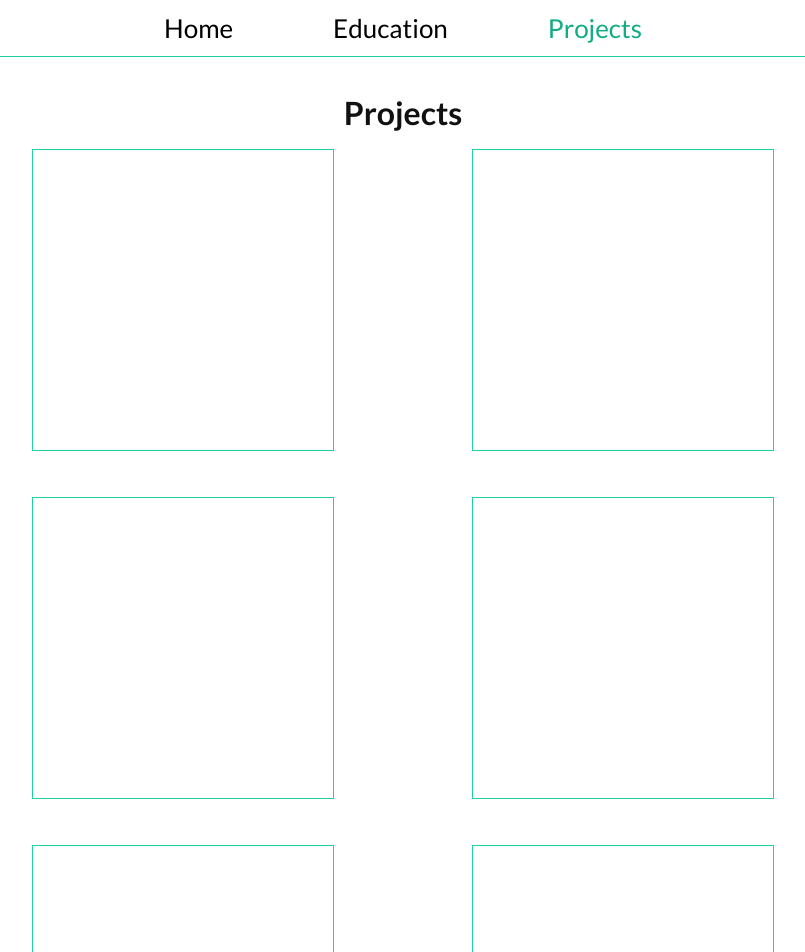
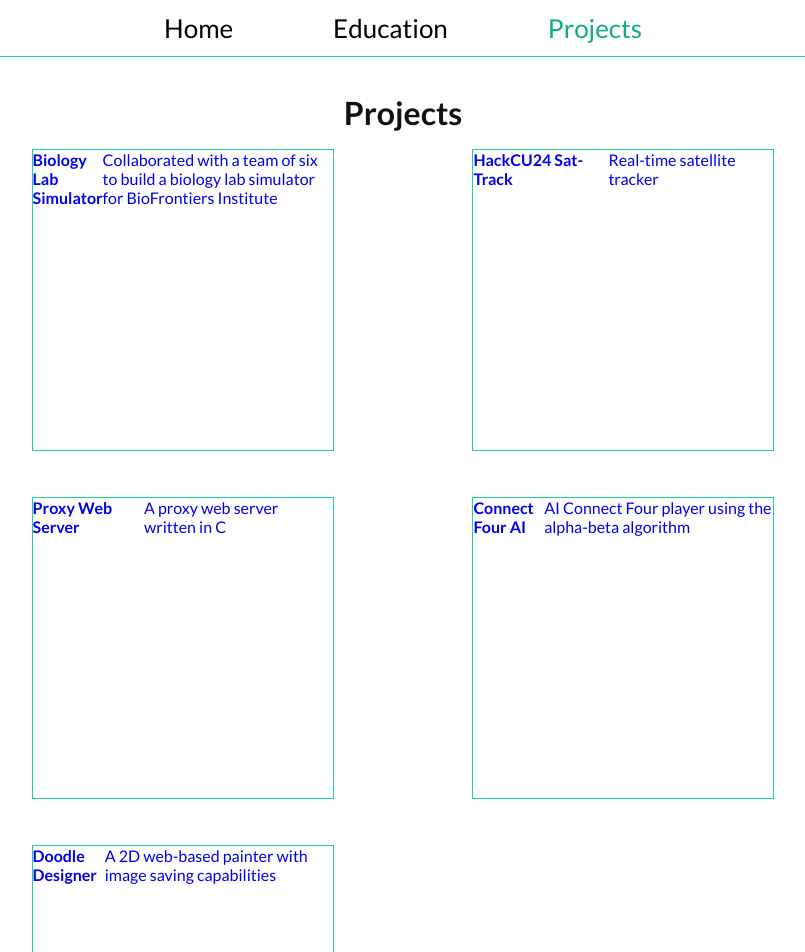
Before and after one commit to tylerhand1/portfolio, a React (Vite) app: page /projects in a window 1280 px wide. Shown: the top 952 px of the page, without its empty margins (237-1042 px from the left). Built offline with nearby package versions, Linux system fonts and the light colour scheme.

Commit message:
Converted Projects.jsx to use Project component in project-container

```diff
--- a/src/pages/Projects.jsx
+++ b/src/pages/Projects.jsx
@@ -1,4 +1,5 @@
 import Navbar from '../components/Navbar';
+import Project from '../components/Project';
 
 const Projects = () => {
   return (
@@ -7,30 +8,11 @@ const Projects = () => {
       <main className="flex">
         <h1>Projects</h1>
         <div className="project-container grid">
-          <div className="project-card">
-
-          </div>
-          <div className="project-card">
-
-          </div>
-          <div className="project-card">
-
-          </div>
-          <div className="project-card">
-
-          </div>
-          <div className="project-card">
-
-          </div>
-          <div className="project-card">
-
-          </div>
-          <div className="project-card">
-
-          </div>
-          <div className="project-card">
-
-          </div>
+          <Project title={'Biology Lab Simulator'} info={'Collaborated with a team of six to build a biology lab simulator for BioFrontiers Institute'} />
+          <Project title={'HackCU24 Sat-Track'} info={'Real-time satellite tracker'} />
+          <Project title={'Proxy Web Server'} info={'A proxy web server written in C'} />
+          <Project title={'Connect Four AI'} info={'AI Connect Four player using the alpha-beta algorithm'} />
+          <Project title={'Doodle Designer'} info={'A 2D web-based painter with image saving capabilities'} />
         </div>
       </main>
     </>
```
